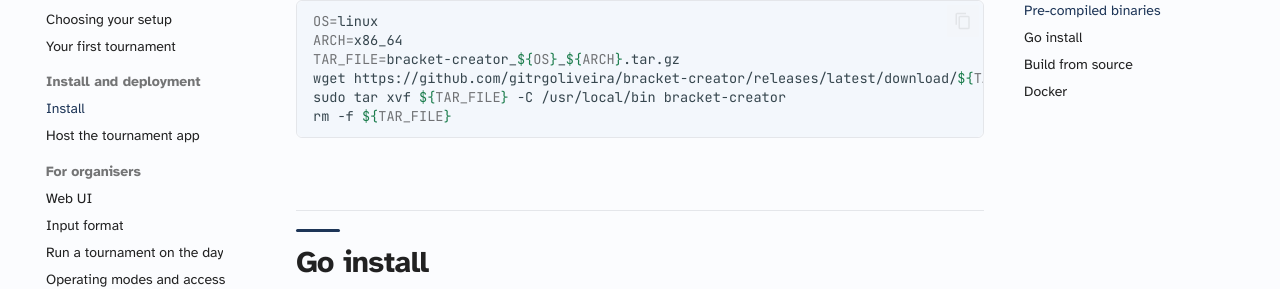
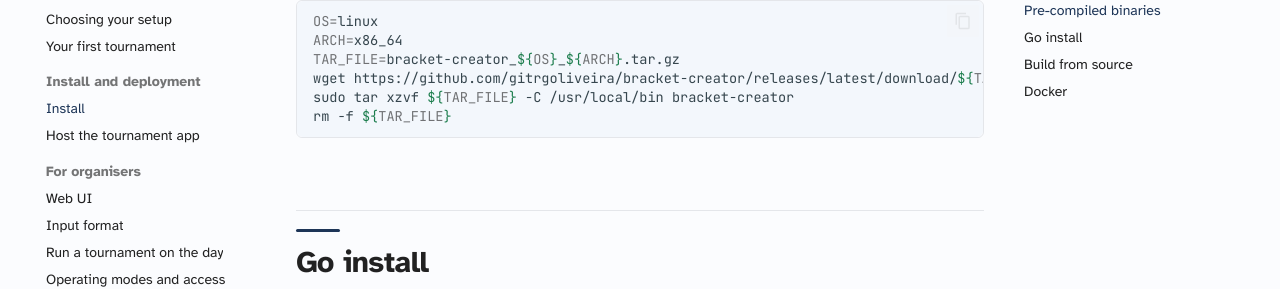
Before and after one commit to gitrgoliveira/bracket-creator, an MkDocs documentation site: the page built from docs/user-guide/install/install.md, in a window 1280 px wide and 900 px high, scrolled down 846 px. Shown: the part 172-461 px from the top of the window. Built offline with MkDocs 1.6.1 and Material for MkDocs 9.7.7, drawn with Linux system fonts in a browser that asks for light colours; comment, search, counter and statistics services are not loaded.

Commit message:
docs: use tar xzvf for the .tar.gz install extraction (Copilot suppressed)
Copilot's suppressed comment claimed plain "tar xvf" on a .tar.gz "will fail on
most systems". Verified false: GNU tar auto-detects compression by magic bytes
when extracting from a local file (per the GNU tar manual; -z is only required
when reading from a pipe or tape), and bsdtar does the same (tested locally).
Adding -z anyway as zero-cost hardening for older or strictly POSIX tar
implementations, applied to both copies of the snippet (install.md + README).

Co-Authored-By: Claude Opus 4.8 <noreply@anthropic.com>

````diff
--- a/docs/user-guide/install/install.md
+++ b/docs/user-guide/install/install.md
@@ -25,7 +25,7 @@ OS=linux
 ARCH=x86_64
 TAR_FILE=bracket-creator_${OS}_${ARCH}.tar.gz
 wget https://github.com/gitrgoliveira/bracket-creator/releases/latest/download/${TAR_FILE}
-sudo tar xvf ${TAR_FILE} -C /usr/local/bin bracket-creator
+sudo tar xzvf ${TAR_FILE} -C /usr/local/bin bracket-creator
 rm -f ${TAR_FILE}
 ```
 
````
Also changed, not shown: README.md (+1 -1 lines).
